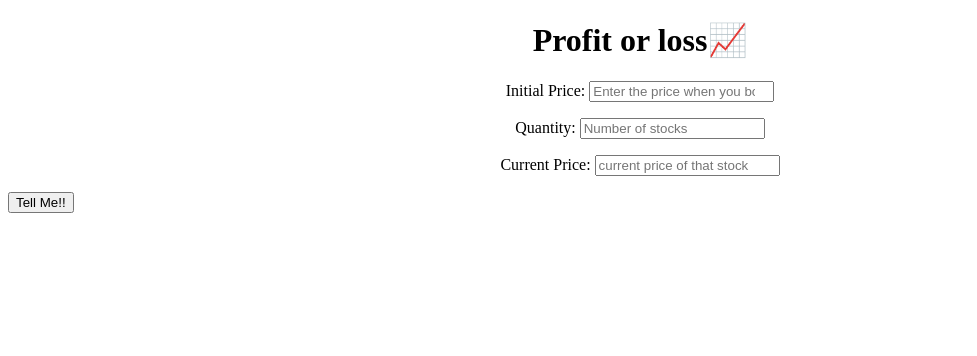
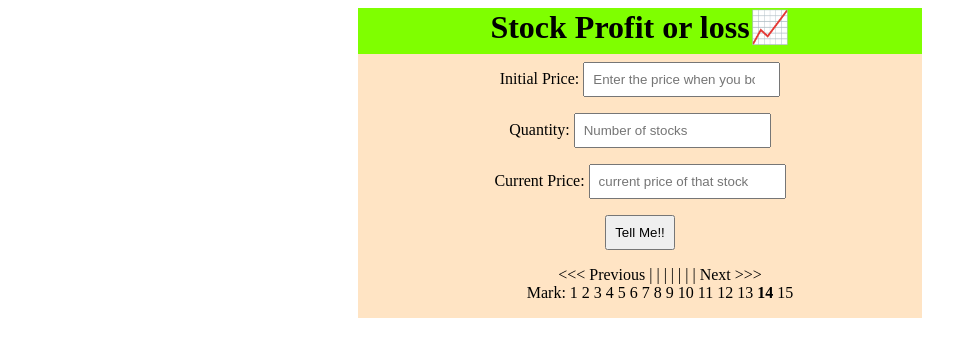
Before and after one commit to nuhakhangr8/Profit-or-loss, a plain HTML site: page index.html in a window 1280 px wide. Shown: the whole page, without its empty margins (0-977 px from the left). Drawn offline with Linux system fonts and the light colour scheme.

Commit message:
Added style and links

```diff
--- a/index.html
+++ b/index.html
@@ -8,7 +8,7 @@
     <link rel="stylesheet" href="styles.css">
 </head>
 <body>
-    <h1>Profit or loss📈</h1>
+    <h1>Stock Profit or loss📈</h1>
     <main>
         <label for="initial-price">Initial Price: <input id="initial-price" placeholder="Enter the price when you bought it " type="number"></label>
         <label for="stocks-quantity">Quantity: <input id="stocks-quantity" placeholder="Number of stocks"type="number"></label>
@@ -17,6 +17,29 @@
         <button id="submit-btn">Tell Me!!</button>
 
         <div id="output-box"></div>
+        <ul>
+            <li><a class="link"href="https://speak-banana-despicable-me.netlify.app/"> <<< Previous</a>
+                <span>| | | | | | | </span><a class="link"href="https://20m34.csb.app/"> Next >>></a>
+            </li>
+            <li class="mark-li">
+                <span>Mark:</span>
+                <a href="https://replit.com/@NuhaKhan/mark2-AOT-quiz?embed=1&output=1" class="marklink ">1</a>
+                <a href="https://replit.com/@NuhaKhan/mark-1-About-me-quiz?embed=1&output=1#index.js" class="marklink">2</a>
+                <a href="https://github.com/nuhakhangr8?tab=repositories" class="marklink">3</a>
+                <a href="https://nuhakhangr8.netlify.app/" class="marklink">4</a>
+                <a href="https://nuhakhangr8.netlify.app/blogs.html" class="marklink">5</a>
+                <a href="https://speak-banana-despicable-me.netlify.app/" class="marklink ">6</a>
+                <a href="https://speaketh-shakespeare.netlify.app/" class="marklink">7</a>
+                <a href="https://20m34.csb.app/" class="marklink">8</a>
+                <a href="https://2l1qf.csb.app/" class="marklink">9</a>
+                <a href="https://cash-dispenser.netlify.app/" class="marklink">10</a>
+                <a href="https://lucky-me.netlify.app/" class="marklink">11</a>
+                <a href="https://triangles-are-fun.netlify.app/" class="marklink">12</a>
+                <a href="https://shubh-palindrome.netlify.app/" class="marklink">13</a>
+                <a href="https://profit-or-loss-calculator.netlify.app/" class="marklink link-active">14</a>
+                <a href="https://nuhakhangr8.netlify.app/blogs.html" class="marklink">15</a>
+            </li>
+        </ul>
         <script src="app.js"></script>
     </main>
 </body>
--- a/styles.css
+++ b/styles.css
@@ -1,5 +1,10 @@
+
 h1{
     text-align: center;
+    background-color: chartreuse;
+    margin: 0px 350px;
+    padding-bottom:0.5rem ;
+
 }
 label{
     text-align: center;
@@ -7,3 +12,28 @@ label{
     display: block;
     padding-bottom: 1rem;
 }
+input{
+    padding: 0.5rem 0.5rem;
+}
+#submit-btn{
+    padding:0.5rem 0.5rem;
+    margin: auto;
+    display: block;
+}
+main{
+    background-color: bisque;
+    margin: 0px 350px;
+    padding-top:0.5rem ;
+}
+ul{
+    list-style: none;
+    text-align: center;
+    padding-bottom: 1rem;
+}
+a{
+    text-decoration: none;
+    color: black;
+}
+.link-active{
+    font-weight: bolder;
+}
```
